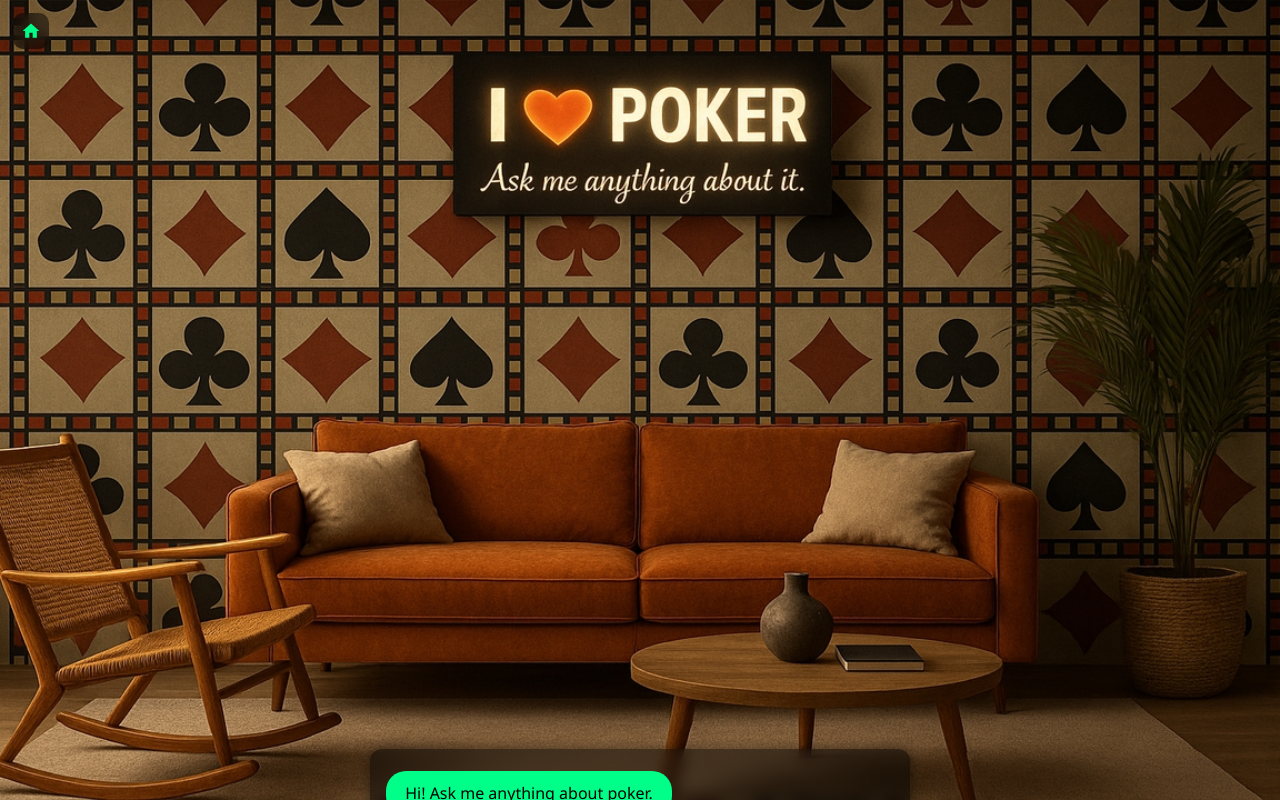
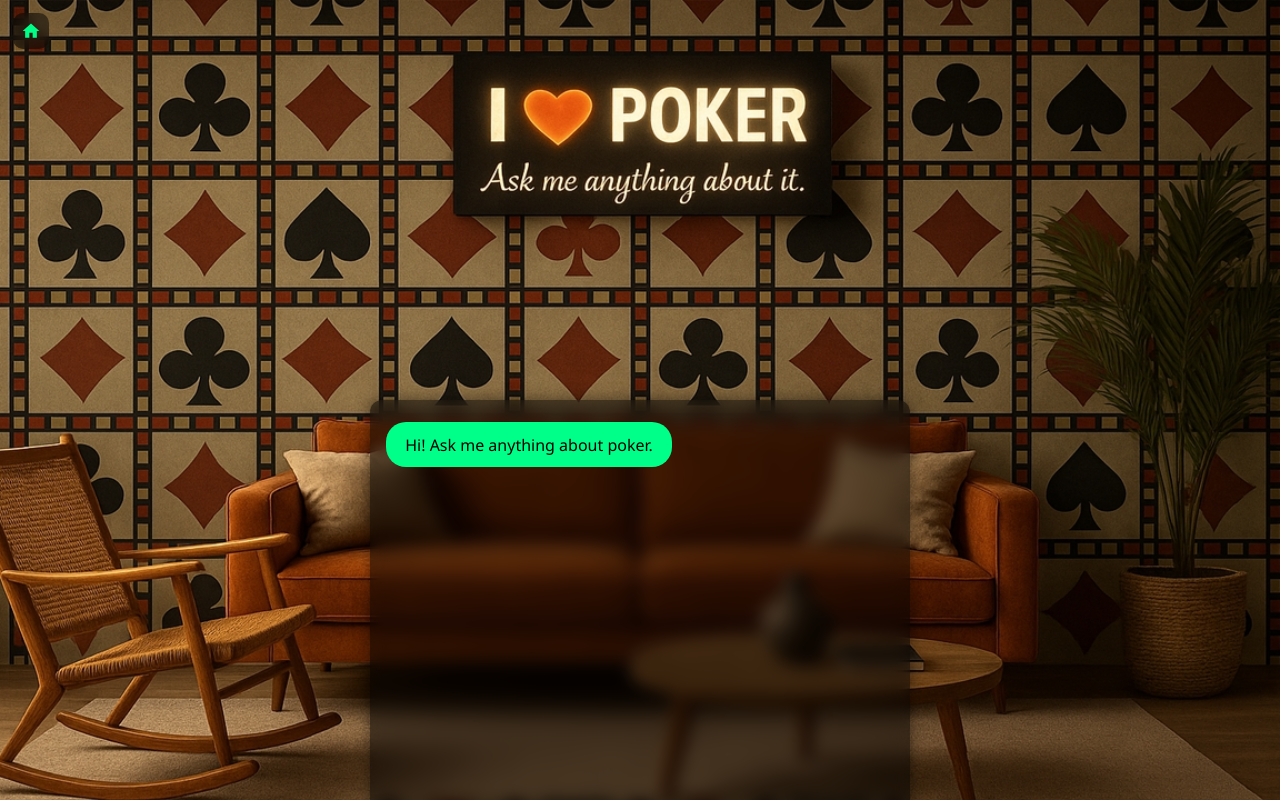
Before and after one commit to RickRick84/ThePokerBot, a React (Vite) app: page /chat in a window 1280 px wide. Shown: the top 800 px of the page. Built offline with nearby package versions, Linux system fonts and the light colour scheme.

Commit message:
Cambios en css

```diff
--- a/src/App.css
+++ b/src/App.css
@@ -37,14 +37,18 @@ body {
   display: flex;
   flex-direction: column;
   align-items: center;
+  margin-top: 2rem;
   padding: 1.5rem;
-  margin-top: 180px; /* ← AJUSTADO CON PRECISIÓN */
   background-color: rgba(0, 0, 0, 0.5);
   backdrop-filter: blur(8px);
   border-radius: 12px;
   box-shadow: 0 0 15px rgba(0, 0, 0, 0.5);
   width: 100%;
   max-width: 540px;
+  min-height: 0;
+  min-width: 0;
+  position: relative;
+  top: 100px; /* <-- Nuevo ajuste */
 }
 
 .language-selector h2 {
@@ -80,14 +84,19 @@ body {
   background-color: rgba(0, 0, 0, 0.5);
   backdrop-filter: blur(8px);
   padding: 1rem;
-  margin-top: 180px; /* ← AJUSTADO CON PRECISIÓN */
   width: 540px;
   max-width: 540px;
   border-radius: 12px;
   box-shadow: 0 0 15px rgba(0, 0, 0, 0.5);
   display: flex;
   flex-direction: column;
+  margin-bottom: 1rem;
+  margin-top: 100px; /* <-- Nuevo ajuste */
+  min-width: 0;
+  min-height: 0;
+  flex-grow: 1;
   overflow-y: auto;
+  overflow-x: hidden;
 }
 
 .message {
```
